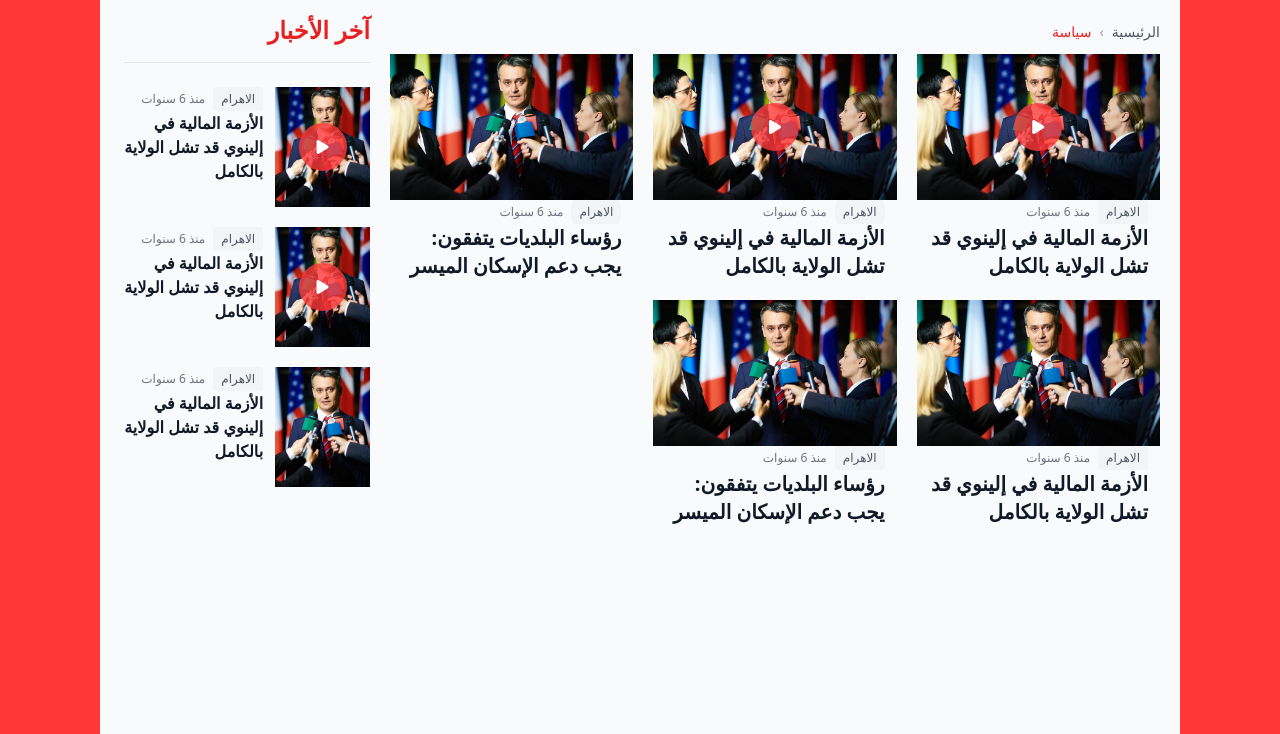
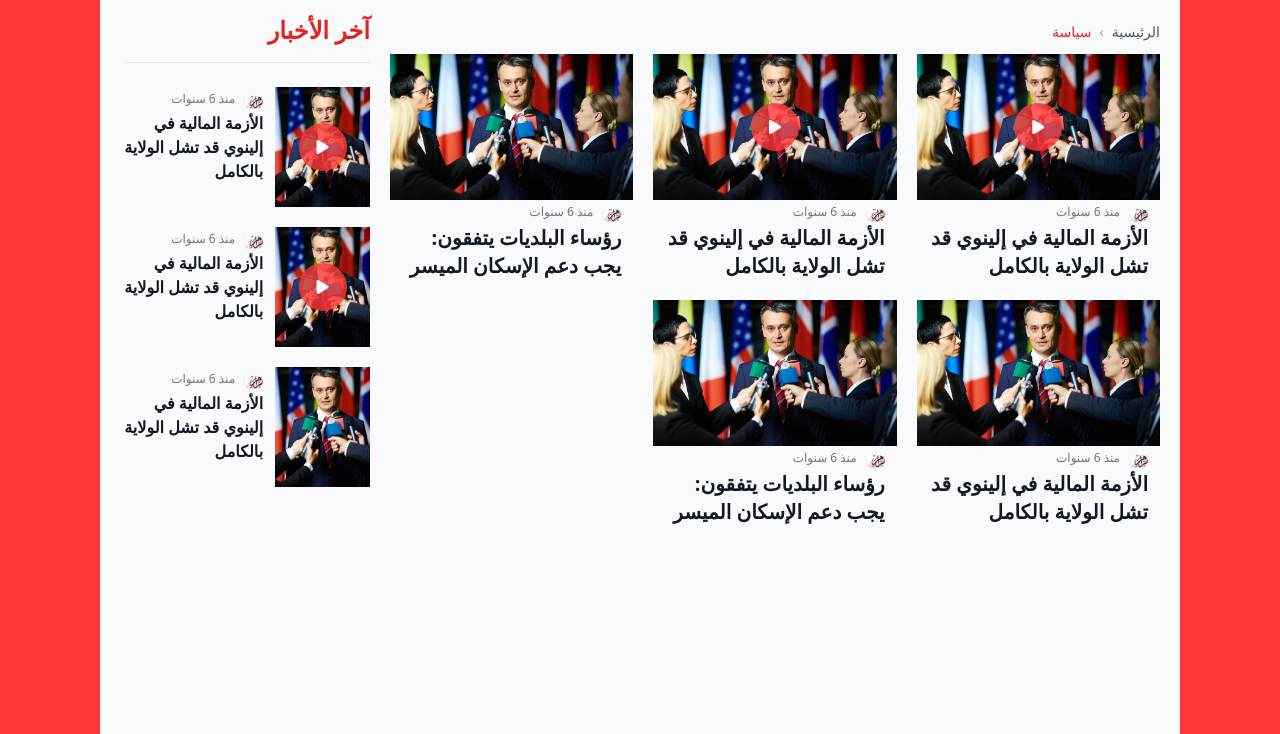
Before and after one commit to YoussefShafiq/the24-v2, a plain HTML site: page section.html in a window 1280 px wide. Shown: the part 146-880 px from the top of the page. Drawn offline with nearby package versions, Linux system fonts and the light colour scheme.

Commit message:
source logo add

```diff
--- a/section.html
+++ b/section.html
@@ -151,8 +151,8 @@
                         </div>
                         <div>
                             <div class="flex items-center space-x-reverse space-x-2">
-                                <span
-                                    class="text-xs font-medium text-gray-600 bg-gray-100 px-2 py-1 rounded">الاهرام</span>
+                                <img src="./assets/images/gate_EXPO.png"
+                                    class="w-5 aspect-square object-cover rounded-full mt-1" alt="">
                                 <span class="text-xs text-gray-500">منذ 6 سنوات</span>
                             </div>
 
@@ -175,8 +175,8 @@
                         </div>
                         <div>
                             <div class="flex items-center space-x-reverse space-x-2">
-                                <span
-                                    class="text-xs font-medium text-gray-600 bg-gray-100 px-2 py-1 rounded">الاهرام</span>
+                                <img src="./assets/images/gate_EXPO.png"
+                                    class="w-5 aspect-square object-cover rounded-full mt-1" alt="">
                                 <span class="text-xs text-gray-500">منذ 6 سنوات</span>
                             </div>
 
@@ -194,8 +194,8 @@
                         </div>
                         <div>
                             <div class="flex items-center space-x-reverse space-x-2">
-                                <span
-                                    class="text-xs font-medium text-gray-600 bg-gray-100 px-2 py-1 rounded">الاهرام</span>
+                                <img src="./assets/images/gate_EXPO.png"
+                                    class="w-5 aspect-square object-cover rounded-full mt-1" alt="">
                                 <span class="text-xs text-gray-500">منذ 6 سنوات</span>
                             </div>
 
@@ -214,8 +214,8 @@
                         </div>
                         <div>
                             <div class="flex items-center space-x-reverse space-x-2">
-                                <span
-                                    class="text-xs font-medium text-gray-600 bg-gray-100 px-2 py-1 rounded">الاهرام</span>
+                                <img src="./assets/images/gate_EXPO.png"
+                                    class="w-5 aspect-square object-cover rounded-full mt-1" alt="">
                                 <span class="text-xs text-gray-500">منذ 6 سنوات</span>
                             </div>
 
@@ -233,8 +233,8 @@
                         </div>
                         <div>
                             <div class="flex items-center space-x-reverse space-x-2">
-                                <span
-                                    class="text-xs font-medium text-gray-600 bg-gray-100 px-2 py-1 rounded">الاهرام</span>
+                                <img src="./assets/images/gate_EXPO.png"
+                                    class="w-5 aspect-square object-cover rounded-full mt-1" alt="">
                                 <span class="text-xs text-gray-500">منذ 6 سنوات</span>
                             </div>
 
@@ -270,8 +270,8 @@
                             </div>
                             <div>
                                 <div class="flex items-center space-x-reverse space-x-2">
-                                    <span
-                                        class="text-xs font-medium text-gray-600 bg-gray-100 px-2 py-1 rounded">الاهرام</span>
+                                    <img src="./assets/images/gate_EXPO.png"
+                                        class="w-5 aspect-square object-cover rounded-full mt-1" alt="">
                                     <span class="text-xs text-gray-500">منذ 6 سنوات</span>
                                 </div>
 
@@ -296,8 +296,8 @@
 
                             <div>
                                 <div class="flex items-center space-x-reverse space-x-2">
-                                    <span
-                                        class="text-xs font-medium text-gray-600 bg-gray-100 px-2 py-1 rounded">الاهرام</span>
+                                    <img src="./assets/images/gate_EXPO.png"
+                                        class="w-5 aspect-square object-cover rounded-full mt-1" alt="">
                                     <span class="text-xs text-gray-500">منذ 6 سنوات</span>
                                 </div>
 
@@ -315,8 +315,8 @@
                             </div>
                             <div>
                                 <div class="flex items-center space-x-reverse space-x-2">
-                                    <span
-                                        class="text-xs font-medium text-gray-600 bg-gray-100 px-2 py-1 rounded">الاهرام</span>
+                                    <img src="./assets/images/gate_EXPO.png"
+                                        class="w-5 aspect-square object-cover rounded-full mt-1" alt="">
                                     <span class="text-xs text-gray-500">منذ 6 سنوات</span>
                                 </div>
 
```
Also changed, not shown: index.html (+26 -26 lines), singleNew.html (+7 -7 lines), assets/images/gate_EXPO.png (added).
